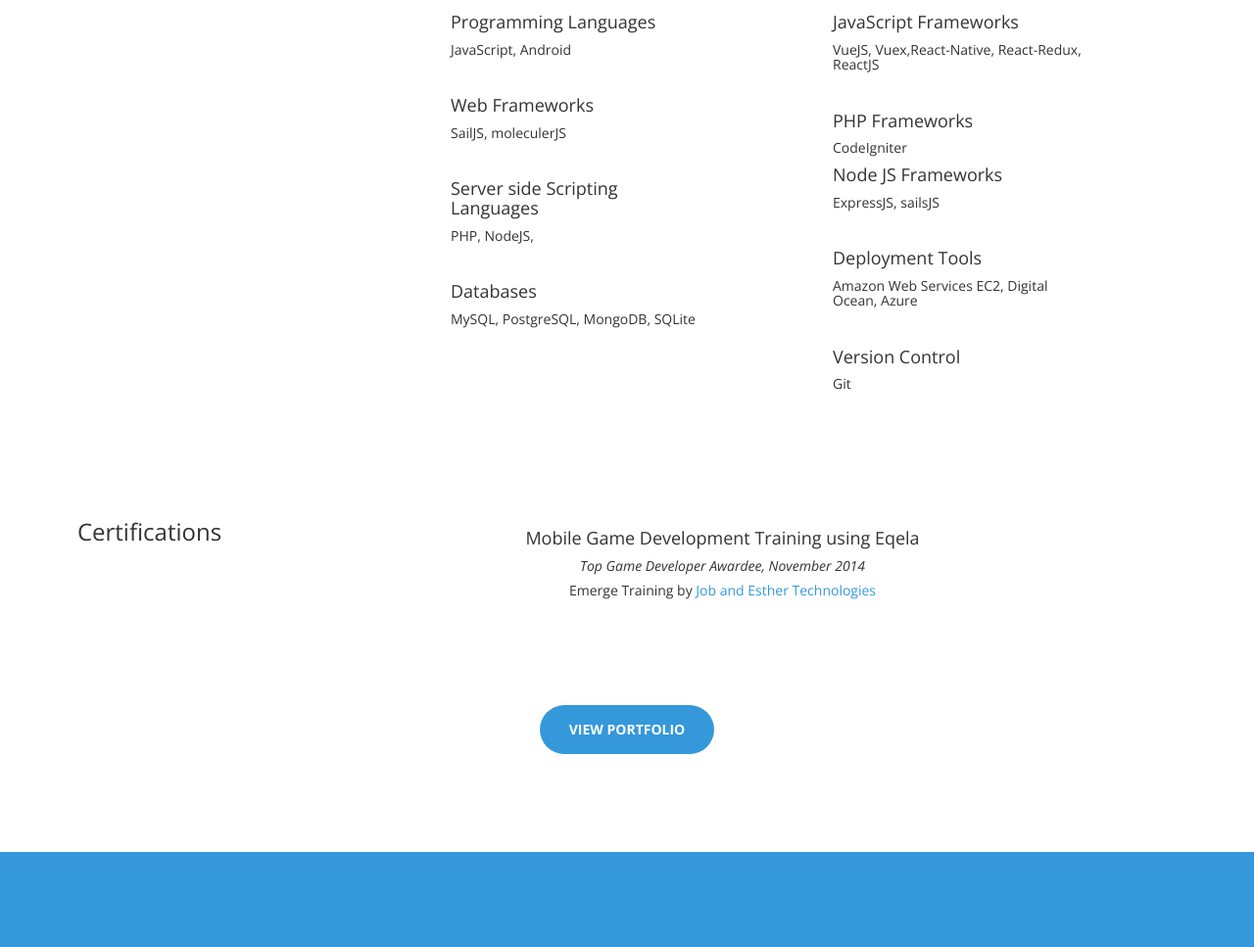
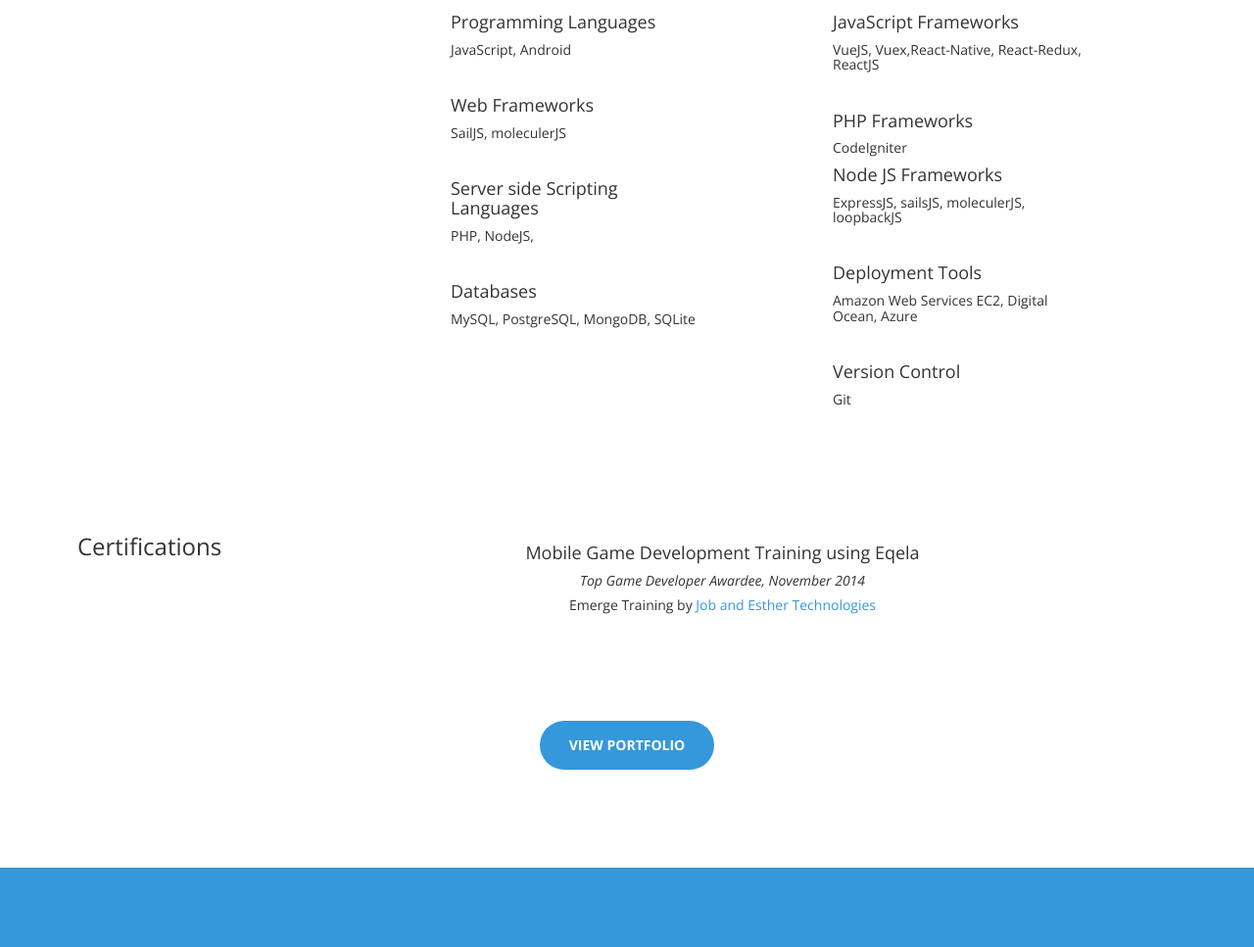
Before and after one commit to credocleo/kentportfolio, a website: page public/index.html in a window 1280 px wide. Shown: the part 1110-2077 px from the top of the page at 98% size. Drawn offline with nearby package versions, Linux system fonts and the light colour scheme.

Commit message:
updated info

```diff
--- a/public/index.html
+++ b/public/index.html
@@ -140,7 +140,7 @@
                     <h4>PHP Frameworks</h4>
                         <h5>CodeIgniter</h5>
                     <h4>Node JS Frameworks</h4>
-                        <h5>ExpressJS, sailsJS</h5>
+                        <h5>ExpressJS, sailsJS, moleculerJS, loopbackJS</h5>
                     <br>
                     <h4>Deployment Tools</h4>
                         <h5>Amazon Web Services EC2, Digital Ocean, Azure</h5>
```
